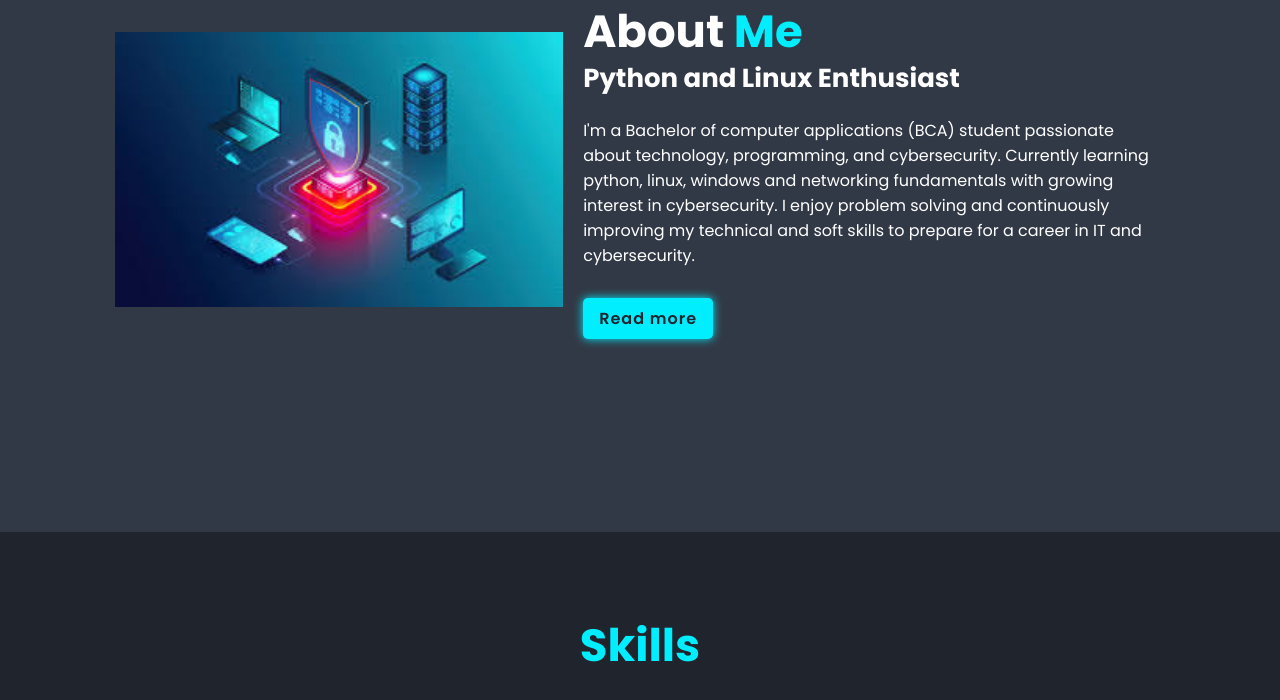
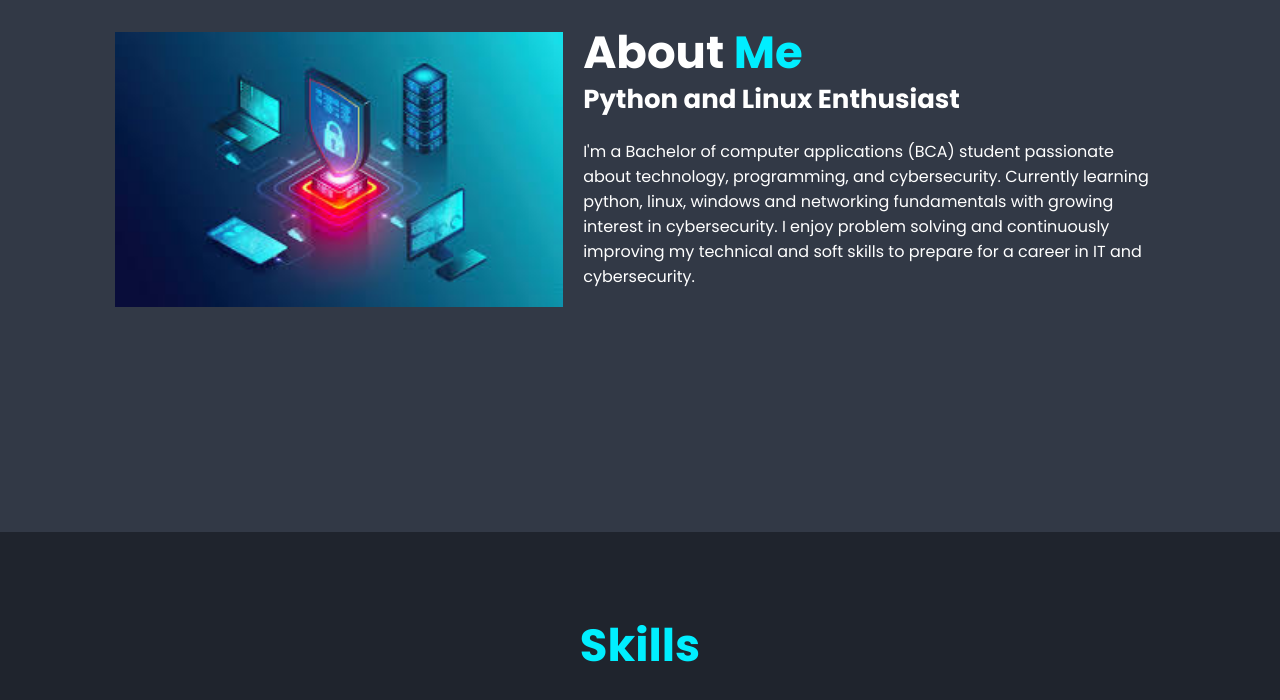
Before and after one commit to Shadow-004981/portfolio, a plain HTML site: page index.html in a window 1280 px wide. Shown: the part 1068-1768 px from the top of the page. Drawn offline with nearby package versions, Linux system fonts and the light colour scheme.

Commit message:
some changes in the code

```diff
--- a/index.html
+++ b/index.html
@@ -61,7 +61,6 @@
             <h2 class="heading">About <span>Me</span></h2>
             <h3>Python and Linux Enthusiast</h3>
             <p>I'm a Bachelor of computer applications (BCA) student passionate about technology, programming, and cybersecurity. Currently learning python, linux, windows and networking fundamentals with growing interest in cybersecurity. I enjoy problem solving and continuously improving my technical and soft skills to prepare for a career in IT and cybersecurity.</p>
-            <a href="#" class="btn">Read more</a>
         </div>
     </section>
 
```
